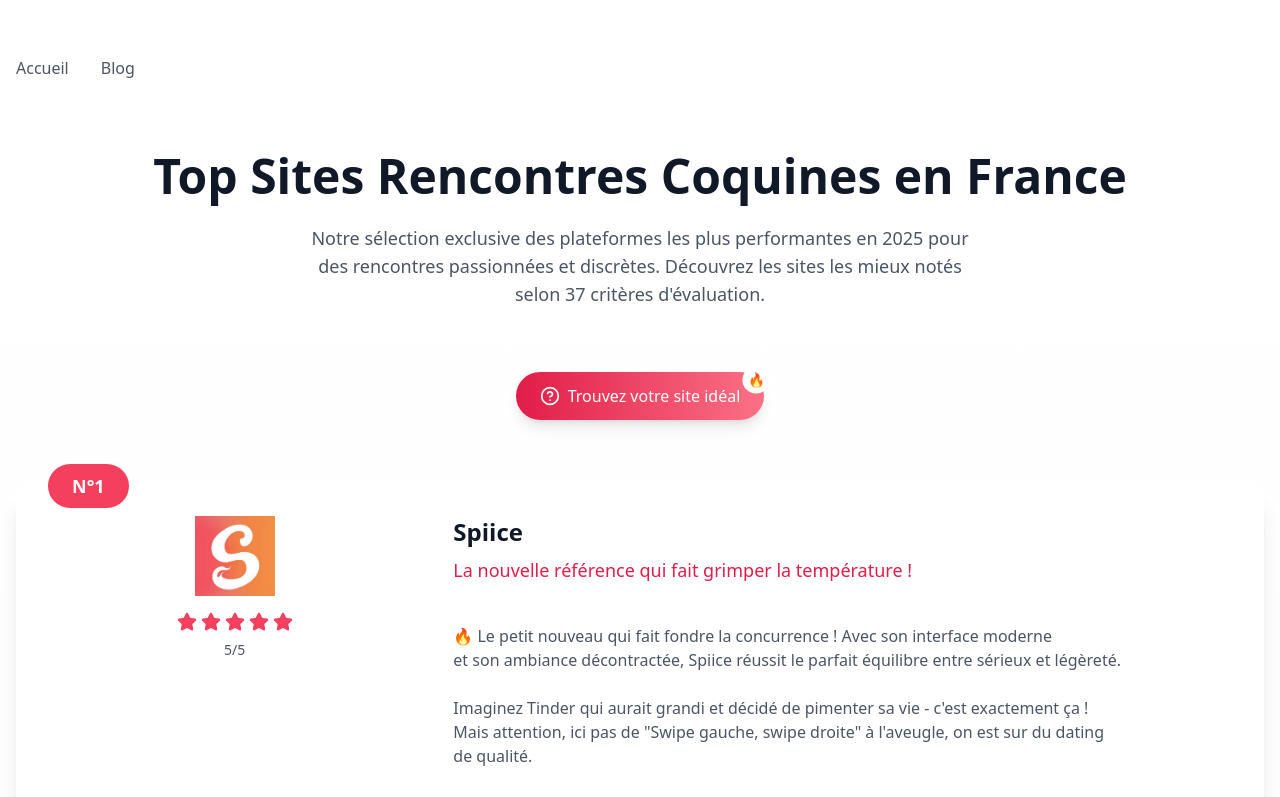
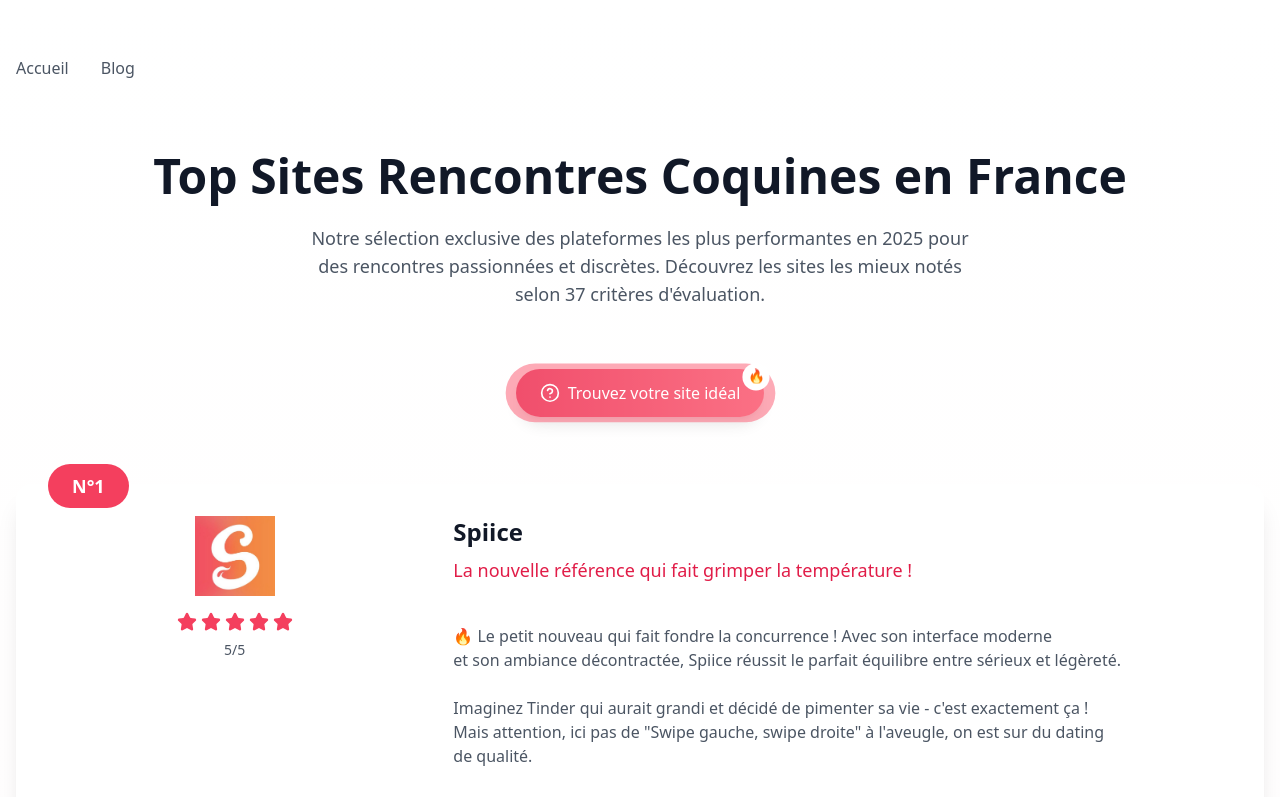
Before and after one commit to baptb91/top-5-sites, a React (Vite) app: page / in a window 1280 px wide. Shown: the top 797 px of the page. Built offline with nearby package versions, Linux system fonts and the light colour scheme.

Commit message:
Fix: Restore preview functionality
The preview was not rendering correctly. This commit addresses the issue.

```diff
--- a/src/components/QuizButton.tsx
+++ b/src/components/QuizButton.tsx
@@ -23,17 +23,14 @@ const QuizButton = () => {
       variants={{
         bounce: {
           y: [0, -8, 0],
-          transition: {
-            duration: 1.2,
-            repeat: Infinity,
-            repeatType: "loop",
-            ease: "easeInOut"
-          }
         }
       }}
-      // Démarrer l'animation de rebond après un délai
-      onAnimationComplete={() => {
-        document.querySelector('.quiz-button')?.classList.add('animate-bounce');
+      whileInView="bounce"
+      transition={{
+        duration: 1.2,
+        repeat: Infinity,
+        repeatType: "loop",
+        ease: "easeInOut"
       }}
     >
       <HelpCircle className="h-5 w-5 transition-transform duration-300 group-hover:rotate-12" />
```
